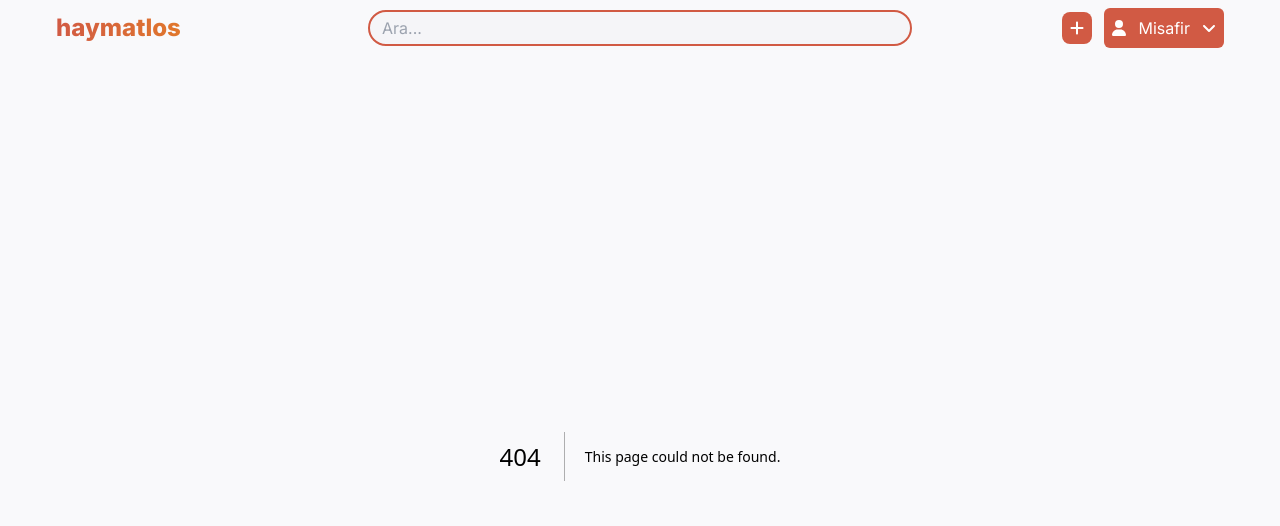
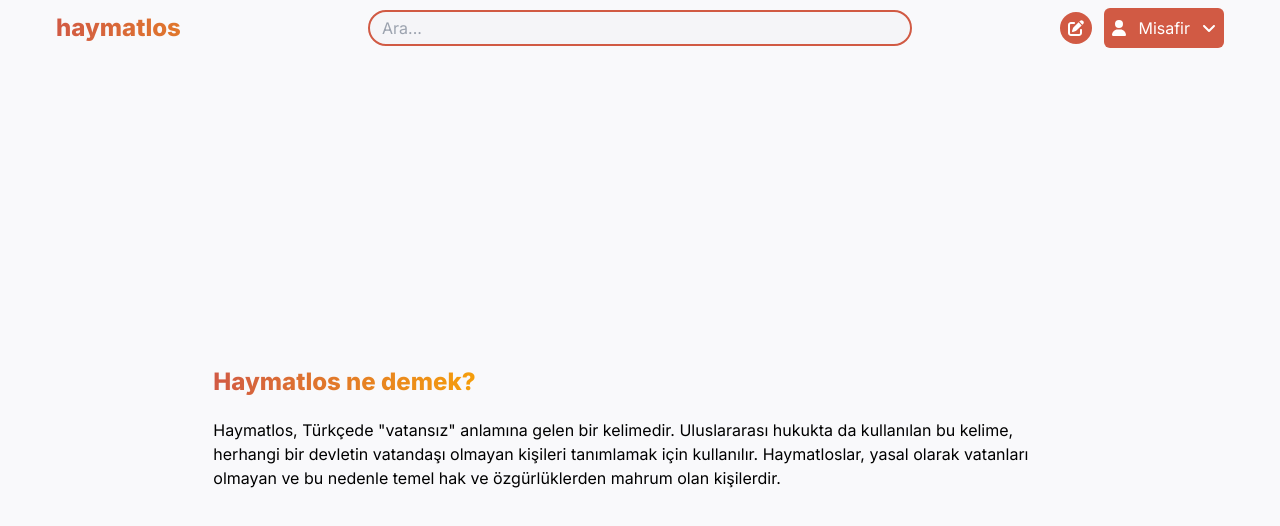
Before and after one commit to mufurkand/haymatlos-frontend, a Next.js app: page /about in a window 1280 px wide. Before the commit this address had no page. Shown: the top 526 px of the page. Built offline with nearby package versions, Linux system fonts and the light colour scheme.

Commit message:
Add an about page

```diff
--- /dev/null
+++ b/app/about/page.js
@@ -0,0 +1,18 @@
+const Page = () => {
+  return (
+    <div className="flex h-[calc(100vh-3.5rem)] flex-col items-center justify-center gap-5">
+      <h1 className="self-start bg-gradient-to-r from-accentRed to-amber-500 bg-clip-text text-2xl font-extrabold text-transparent">
+        Haymatlos ne demek?
+      </h1>
+      <p>
+        Haymatlos, Türkçede "vatansız" anlamına gelen bir kelimedir.
+        Uluslararası hukukta da kullanılan bu kelime, herhangi bir devletin
+        vatandaşı olmayan kişileri tanımlamak için kullanılır. Haymatloslar,
+        yasal olarak vatanları olmayan ve bu nedenle temel hak ve özgürlüklerden
+        mahrum olan kişilerdir.
+      </p>
+    </div>
+  );
+};
+
+export default Page;
--- a/components/Navbar.jsx
+++ b/components/Navbar.jsx
@@ -2,7 +2,7 @@ import Searchbar from "./Searchbar";
 import UserSection from "./UserSection";
 import Link from "next/link";
 import { FontAwesomeIcon } from "@fortawesome/react-fontawesome";
-import { faPlus } from "@fortawesome/free-solid-svg-icons";
+import { faPenToSquare } from "@fortawesome/free-solid-svg-icons";
 
 const Navbar = () => {
   return (
@@ -22,8 +22,8 @@ const Navbar = () => {
         <div className="relative flex items-center justify-end gap-3 sm:basis-1/4">
           <Link href="/post" className="flex items-center">
             <FontAwesomeIcon
-              className="rounded-lg bg-accentRed p-2 text-white"
-              icon={faPlus}
+              className="rounded-full bg-accentRed p-2 text-white"
+              icon={faPenToSquare}
             />
           </Link>
           <UserSection />
--- a/components/UserSection.jsx
+++ b/components/UserSection.jsx
@@ -59,7 +59,10 @@ const UserSection = () => {
           <Link href="/log-in" onClick={() => setToggleDropdown((td) => !td)}>
             Giriş Yap
           </Link>
-          {/* TODO: add a searchbar for mobile */}
+          <hr className="border-red-white h-px w-full" />
+          <Link href="/about" onClick={() => setToggleDropdown((td) => !td)}>
+            Hakkımızda
+          </Link>
         </div>
       )}
     </div>
--- a/components/skeletons/PostContainerSkeleton.jsx
+++ b/components/skeletons/PostContainerSkeleton.jsx
@@ -17,6 +17,7 @@ const Category = () => {
 const PostContainerSkeleton = () => {
   return (
     <div className="flex flex-col items-center bg-background p-5 dark:bg-darkBackground">
+      <div className="mb-5 flex h-7 w-full rounded-lg bg-foreground dark:bg-darkForeground sm:mb-0 sm:hidden"></div>
       <div className="mb-5 flex h-14 w-full items-center gap-5 overflow-auto p-2 sm:justify-center">
         {Array.from({ length: 5 }, (_, index) => (
           <Category key={index} />
--- a/components/utils/TextArea.jsx
+++ b/components/utils/TextArea.jsx
@@ -2,7 +2,7 @@ const TextArea = ({ placeholder, name }) => {
   return (
     <textarea
       placeholder={placeholder}
-      className="w-full rounded-md bg-foreground p-2 focus:outline-none focus:ring-2 focus:ring-accentRed dark:bg-darkForeground"
+      className="h-56 w-full rounded-md bg-foreground p-2 focus:outline-none focus:ring-2 focus:ring-accentRed dark:bg-darkForeground"
       name={name}
     ></textarea>
   );
```
